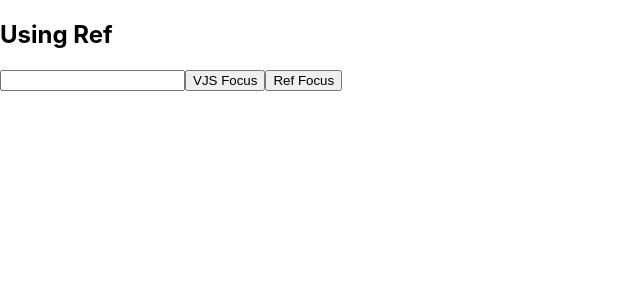
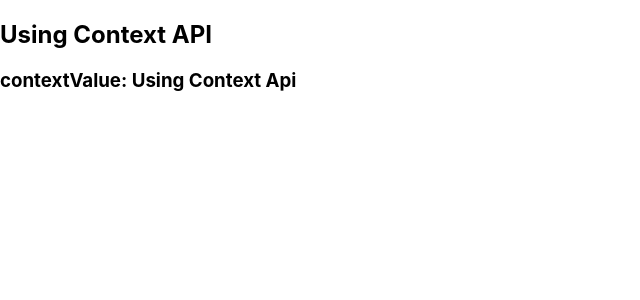
Before and after one commit to ilgyu8789/react-practice, a React (Create React App) app in the folder cra/: page / in a window 1280 px wide. Shown: the top 300 px of the page, without its empty margins (0-640 px from the left). Built offline with nearby package versions, Linux system fonts and the light colour scheme.

Commit message:
Context API

```diff
--- /dev/null
+++ b/cra/src/App.context.jsx
@@ -0,0 +1,11 @@
+import ContextApi from "./components/ContextApi";
+
+function App() {
+  return (
+    <div>
+      <h2>Using Context API</h2>
+      <ContextApi />
+    </div>
+  );
+}
+export default App;
--- /dev/null
+++ b/cra/src/components/ContextApi.jsx
@@ -0,0 +1,18 @@
+import React from "react";
+import Children from "./ContextChildren";
+//  Provider, Consumer 생성
+const { Provider, Consumer } = React.createContext();
+export { Consumer }; //  다른 컴포넌트에서 접근할 수 있게 export
+
+class ContextApi extends React.Component {
+  //  Context API 데이터 전송 예제
+  render() {
+    return (
+      <Provider value="Using Context Api">
+        {/* Provider로 둘러 싼다 */}
+        <Children />
+      </Provider>
+    );
+  }
+}
+export default ContextApi;
--- /dev/null
+++ b/cra/src/components/ContextChildren.jsx
@@ -0,0 +1,9 @@
+import React from "react";
+import Children2 from "./ContextChildren2";
+
+class ContextChildren extends React.Component {
+  render() {
+    return <Children2 />;
+  }
+}
+export default ContextChildren;
--- /dev/null
+++ b/cra/src/components/ContextChildren2.jsx
@@ -0,0 +1,14 @@
+import React from "react";
+import { Consumer } from "./ContextApi"; //  데이터 소비자 임포트
+class ContextChildren2 extends React.Component {
+  //  컨텍스트 이용하기 예제
+  render() {
+    return (
+      <Consumer>
+        {(contextValue) => <h3>contextValue: {contextValue}</h3>}
+      </Consumer>
+    );
+  }
+}
+
+export default ContextChildren2;
--- a/cra/src/index.js
+++ b/cra/src/index.js
@@ -5,7 +5,8 @@
 // import App from './App.props'; //  Props 테스트
 // import App from './App.state';    //  State 테스트
 // import App from './App.function';   //  함수형 컴포넌트 테스트
-import App from "./App.ref"; //  Ref Test
+// import App from './App.ref';  //  Ref Test
+import App from "./App.context"; //  Context API 테스트
 import reportWebVitals from "./reportWebVitals";
 
 ReactDOM.render(
```
